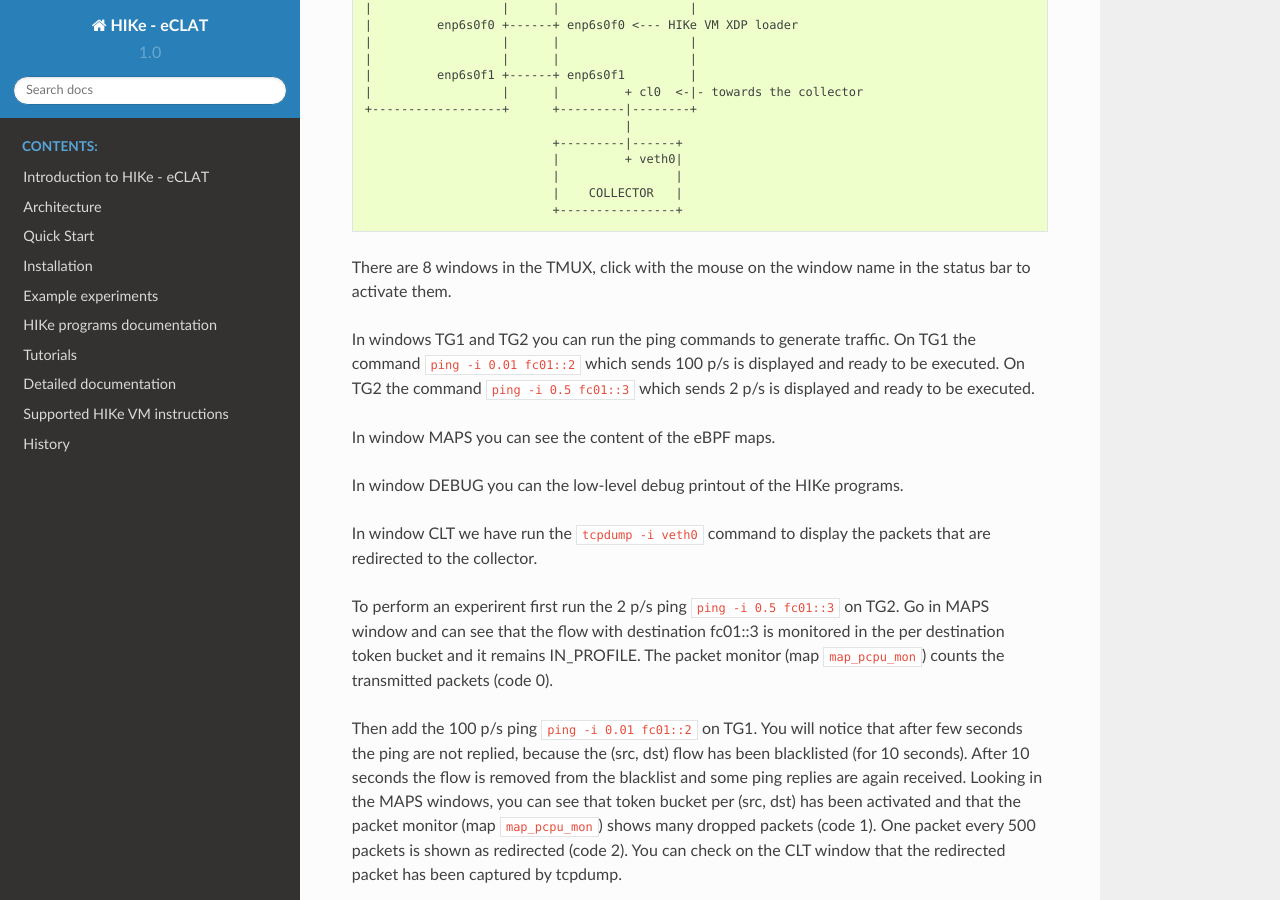
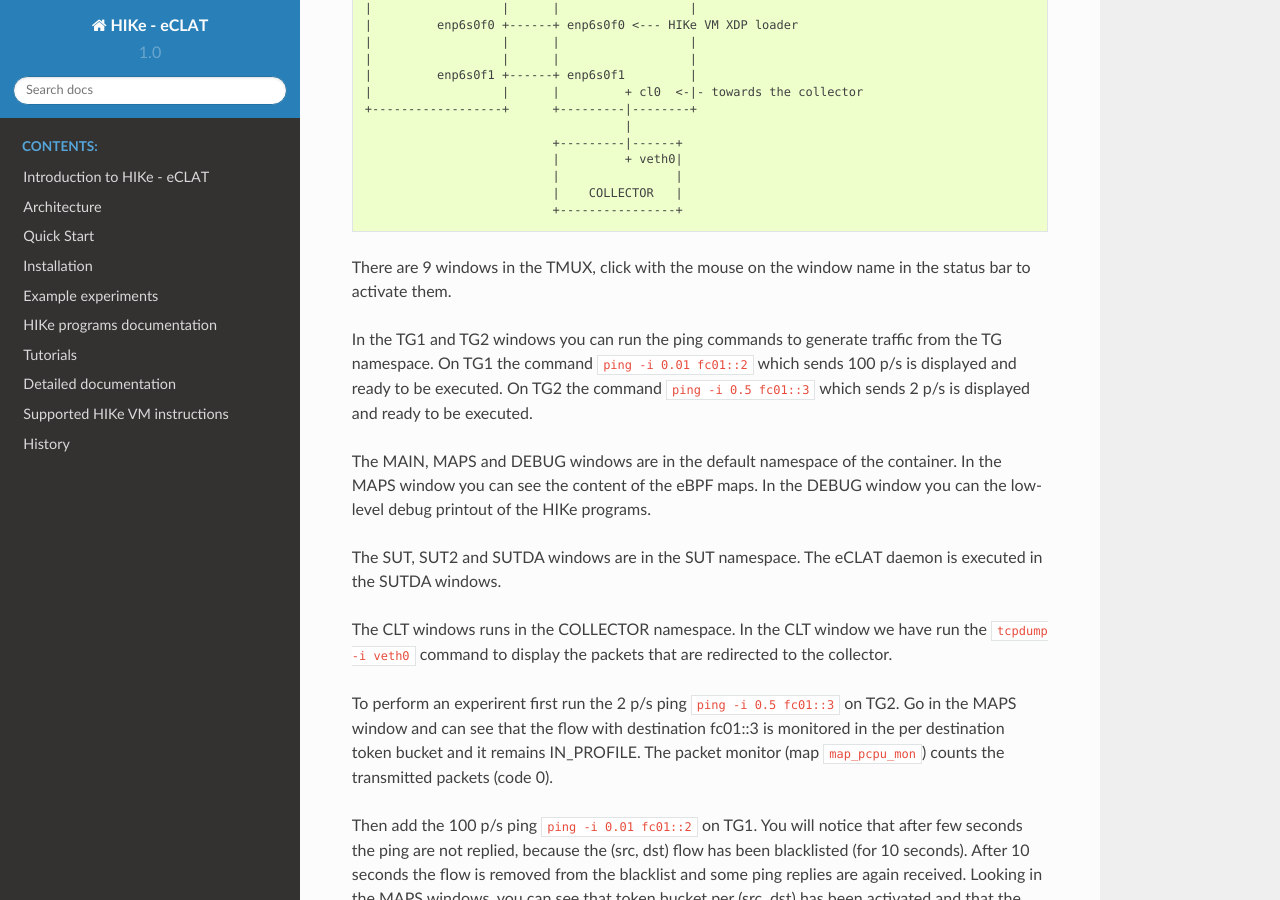
Before and after one commit to hike-eclat/docs, a Sphinx documentation site: the page built from docs/experiment_ddos_double_token_bucket.rst, in a window 1280 px wide and 900 px high, scrolled down 1140 px. Built offline with Sphinx 7.4.7 and the Read the Docs theme 2.0.0, drawn with Linux system fonts in a browser that asks for light colours; pages that are not in the unit, such as notebooks, are missing from menus.

Commit message:
Update experiment_ddos_double_token_bucket.rst

```diff
--- a/docs/experiment_ddos_double_token_bucket.rst
+++ b/docs/experiment_ddos_double_token_bucket.rst
@@ -49,19 +49,21 @@
                                     |    COLLECTOR   |
                                     +----------------+
 
-There are 8 windows in the TMUX, click with the mouse on the window name in the status bar to activate them.
+There are 9 windows in the TMUX, click with the mouse on the window name in the status bar to activate them.
 
-In windows TG1 and TG2 you can run the ping commands to generate traffic.
+In the TG1 and TG2 windows you can run the ping commands to generate traffic from the TG namespace.
 On TG1 the command ``ping -i 0.01 fc01::2`` which sends 100 p/s is displayed and ready to be executed.
 On TG2 the command ``ping -i 0.5 fc01::3`` which sends 2 p/s is displayed and ready to be executed.
 
-In window MAPS you can see the content of the eBPF maps.
+The MAIN, MAPS and DEBUG windows are in the default namespace of the container.
+In the MAPS window you can see the content of the eBPF maps.
+In the DEBUG window you can the low-level debug printout of the HIKe programs.
 
-In window DEBUG you can the low-level debug printout of the HIKe programs.
+The SUT, SUT2 and SUTDA windows are in the SUT namespace. The eCLAT daemon is executed in the SUTDA windows.
 
-In window CLT we have run the ``tcpdump -i veth0`` command to display the packets that are redirected to the collector.
+The CLT windows runs in the COLLECTOR namespace. In the CLT window we have run the ``tcpdump -i veth0`` command to display the packets that are redirected to the collector.
 
-To perform an experirent first run the 2 p/s ping ``ping -i 0.5 fc01::3`` on TG2. Go in MAPS window and can see that the flow with destination fc01::3 is monitored in the per destination token bucket and it remains IN_PROFILE. The packet monitor (map ``map_pcpu_mon``) counts the transmitted packets (code 0).
+To perform an experirent first run the 2 p/s ping ``ping -i 0.5 fc01::3`` on TG2. Go in the MAPS window and can see that the flow with destination fc01::3 is monitored in the per destination token bucket and it remains IN_PROFILE. The packet monitor (map ``map_pcpu_mon``) counts the transmitted packets (code 0).
 
 Then add the 100 p/s ping ``ping -i 0.01 fc01::2`` on TG1. You will notice that after few seconds the ping are not replied, because the (src, dst) flow has been blacklisted (for 10 seconds). After 10 seconds the flow is removed from the blacklist and some ping replies are again received. Looking in the MAPS windows, you can see that token bucket per (src, dst) has been activated and that the packet monitor (map ``map_pcpu_mon``) shows many dropped packets (code 1). One packet every 500 packets is shown as redirected (code 2). You can check on the CLT window that the redirected packet has been captured by tcpdump.
 
```
